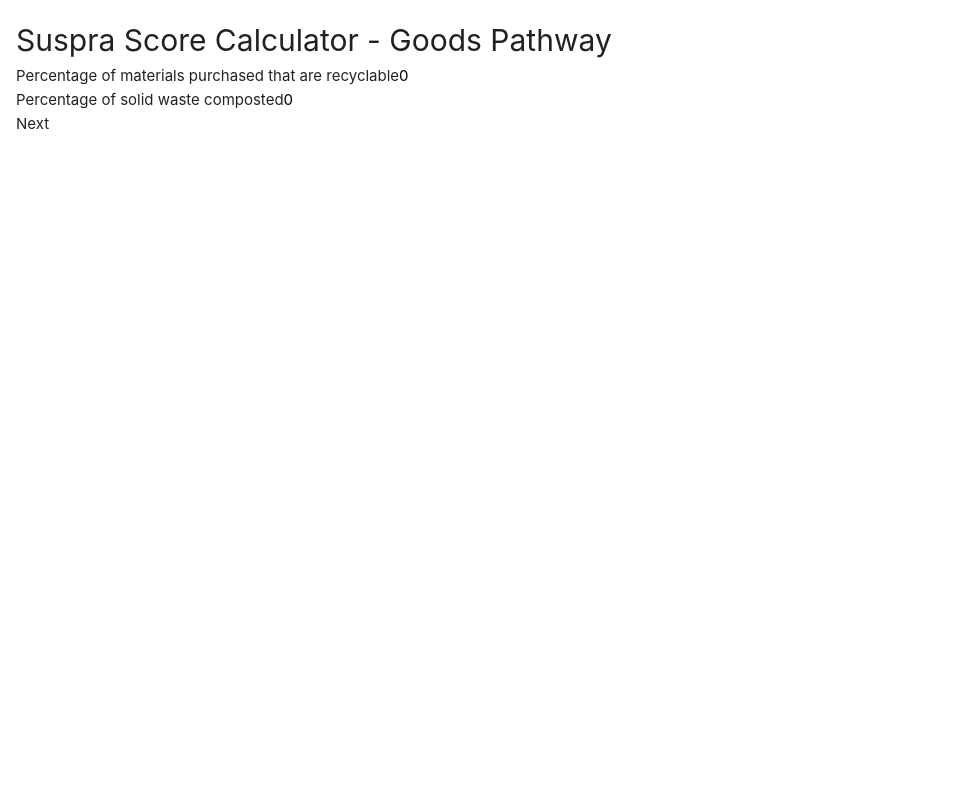
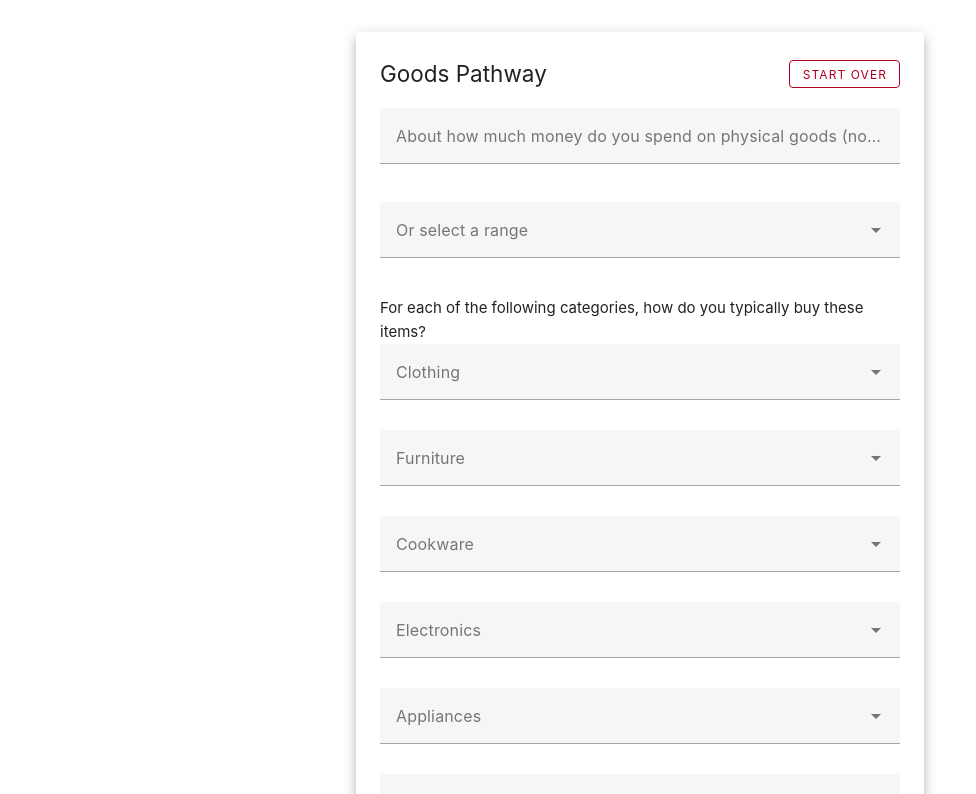
Before and after one commit to ianhorchata/SuspraIndicators, a Vue app: page /goods in a window 1280 px wide. Shown: the top 794 px of the page, without its empty margins (0-976 px from the left). Built offline with nearby package versions, Linux system fonts and the light colour scheme.

Commit message:
Add goods pathway

```diff
--- a/src/views/EnergyView.vue
+++ b/src/views/EnergyView.vue
@@ -76,7 +76,7 @@
     }
   }
   // Save data to IndexedDB (optional, can be expanded)
-  router.push({ name: 'habitat' })
+  router.push({ name: 'goods' })
 }
 function onBack() {
   router.push({ name: 'water' })
--- a/src/views/GoodsView.vue
+++ b/src/views/GoodsView.vue
@@ -1,25 +1,167 @@
 <script setup>
-  import { useRouter } from 'vue-router'
-  import { suspra } from '../suspra'
+import { ref } from 'vue'
+import { useRouter } from 'vue-router'
+import { openDB } from 'idb'
 
-  const router = useRouter()
+const router = useRouter()
 
-  function nextPathway() {
-    router.push({ name: 'habitat' })
+const g1 = ref('')
+const g1a = ref(null)
+const g2 = ref({
+  clothing: null,
+  furniture: null,
+  cookware: null,
+  electronics: null,
+  appliances: null,
+  homegoods: null,
+  tools: null,
+  vehicles: null,
+  other: null,
+})
+const g3 = ref({
+  clothing: null,
+  furniture: null,
+  cookware: null,
+  electronics: null,
+  appliances: null,
+  homegoods: null,
+  tools: null,
+})
+const g4 = ref({
+  clothing: null,
+  furniture: null,
+  cookware: null,
+  electronics: null,
+  appliances: null,
+  homegoods: null,
+  tools: null,
+})
+
+const g1aOptions = [
+  { text: 'Less than $250', value: 1 },
+  { text: '$250–$499', value: 2 },
+  { text: '$500–$999', value: 3 },
+  { text: '$1,000–$2,499', value: 4 },
+  { text: '$2,500 or more', value: 5 },
+  { text: 'Web Blank', value: 97 },
+]
+const g2Options = [
+  { text: 'Mostly New', value: 1 },
+  { text: 'Mix of New & Secondhand', value: 2 },
+  { text: 'Mostly Secondhand', value: 3 },
+  { text: 'I Don’t Buy These', value: 4 },
+  { text: 'Web Blank', value: 97 },
+]
+const g3ClothingOptions = [
+  { text: 'Mostly synthetic (e.g., polyester, spandex, nylon, acrylic)', value: 1 },
+  { text: 'Mostly natural fibers (e.g., cotton, wool, linen)', value: 2 },
+  { text: 'A mix of both', value: 3 },
+  { text: 'Web Blank', value: 97 },
+]
+const g3FurnitureOptions = [
+  { text: 'Mostly made from plastic, laminate, or engineered wood', value: 1 },
+  { text: 'Mostly made from solid wood, metal, or natural materials', value: 2 },
+  { text: 'Mostly treated with stain resistant or water repellent synthetic coating', value: 3 },
+  { text: 'A mix', value: 4 },
+  { text: 'Web Blank', value: 97 },
+]
+const g3CookwareOptions = [
+  { text: 'Mostly plastic or non-stick (e.g., Teflon)', value: 1 },
+  { text: 'Mostly stainless steel, cast iron, or glass', value: 2 },
+  { text: 'A mix of both', value: 3 },
+  { text: 'Web Blank', value: 97 },
+]
+const g3HomegoodsOptions = [
+  { text: 'Mostly synthetic or plastic (e.g., polyester, vinyl, plastic)', value: 1 },
+  { text: 'Mostly natural materials (e.g., wood, cotton, wool, glass, metal)', value: 2 },
+  { text: 'A mix of both', value: 3 },
+  { text: 'Web Blank', value: 97 },
+]
+const g3ToolsOptions = [
+  { text: 'Mostly plastic or disposable materials', value: 1 },
+  { text: 'Mostly metal, wood, or durable/high-quality materials', value: 2 },
+  { text: 'A mix of both', value: 3 },
+  { text: 'Web Blank', value: 97 },
+]
+const g4Options = [
+  { text: 'Donate or Sell', value: 1 },
+  { text: 'Recycle', value: 3 },
+  { text: 'Compost', value: 4 },
+  { text: 'Trash', value: 5 },
+  { text: 'Divert', value: 6 },
+  { text: 'I Don’t Buy These', value: 7 },
+  { text: 'Web Blank', value: 97 },
+]
+
+async function startOver() {
+  try {
+    const suspraDB = await openDB('SuspraDB', 1)
+    if (suspraDB.objectStoreNames.contains('goods')) {
+      await suspraDB.clear('goods')
+    }
+    router.push({ name: 'home' })
+  } catch (error) {
+    router.push({ name: 'home' })
   }
+}
+
+function onNext() {
+  // Save data to IndexedDB (optional, can be expanded)
+  router.push({ name: 'habitat' })
+}
+function onBack() {
+  router.push({ name: 'energy' })
+}
 </script>
 
 <template>
-  <main>
-    <h1>Suspra Score Calculator - Goods Pathway</h1>
-    <p>
-      <label for="goods_percentageMaterialsRecyclable">Percentage of materials purchased that are recyclable</label>
-      <input id="goods_percentageMaterialsRecyclable" type="text" v-model="suspra.goods.percentageMaterialsRecyclable">
-    </p>
-    <p>
-      <label for="goods_percentageSolidWasteComposted">Percentage of solid waste composted</label>
-      <input id="goods_percentageSolidWasteComposted" type="text" v-model="suspra.goods.percentageSolidWasteComposted">
-    </p>
-    <button @click="nextPathway">Next</button>
-  </main>
+  <v-container class="d-flex flex-column align-center justify-center" style="min-height: 100vh; max-width: 600px;">
+    <v-card elevation="8" class="pa-6" style="width: 100%;">
+      <div class="d-flex justify-space-between align-center mb-4">
+        <h2>Goods Pathway</h2>
+        <v-btn color="error" variant="outlined" size="small" @click="startOver">Start Over</v-btn>
+      </div>
+      <form @submit.prevent="onNext">
+        <!-- G1 -->
+        <v-text-field
+          v-model="g1"
+          label="About how much money do you spend on physical goods (not including food or services or renting items) in a typical 3-month period? ($ in 3 months)"
+          type="number"
+          min="0"
+          class="mb-4"
+        />
+        <!-- G1a: Only show if G1 is blank or 97/98 -->
+        <v-select
+          v-if="g1 === '' || g1 == 97 || g1 == 98"
+          v-model="g1a"
+          :items="g1aOptions"
+          label="Or select a range"
+          class="mb-4"
+        />
+        <!-- G2: For each category, how do you typically buy these items? -->
+        <div class="mb-4">
+          <h4>For each of the following categories, how do you typically buy these items?</h4>
+          <v-select v-for="cat in Object.keys(g2)" :key="cat" v-model="g2[cat]" :items="g2Options" :label="cat.charAt(0).toUpperCase() + cat.slice(1)" class="mb-2" />
+        </div>
+        <!-- G3: For each category, what kinds of materials do you typically choose? -->
+        <div class="mb-4">
+          <h4>When buying the following types of products, what kinds of materials do you typically choose?</h4>
+          <v-select v-model="g3.clothing" :items="g3ClothingOptions" label="Clothing" class="mb-2" />
+          <v-select v-model="g3.furniture" :items="g3FurnitureOptions" label="Furniture" class="mb-2" />
+          <v-select v-model="g3.cookware" :items="g3CookwareOptions" label="Cookware" class="mb-2" />
+          <v-select v-model="g3.homegoods" :items="g3HomegoodsOptions" label="Home Goods and Decor" class="mb-2" />
+          <v-select v-model="g3.tools" :items="g3ToolsOptions" label="Tools and Equipment" class="mb-2" />
+        </div>
+        <!-- G4: For each item type, how do you most often get rid of them? -->
+        <div class="mb-4">
+          <h4>For each of the following item types, how do you most often get rid of them when you no longer need them?</h4>
+          <v-select v-for="cat in Object.keys(g4)" :key="cat" v-model="g4[cat]" :items="g4Options" :label="cat.charAt(0).toUpperCase() + cat.slice(1)" class="mb-2" />
+        </div>
+        <div class="d-flex justify-space-between mt-6">
+          <v-btn color="secondary" @click="onBack">Back</v-btn>
+          <v-btn color="primary" type="submit">Next</v-btn>
+        </div>
+      </form>
+    </v-card>
+  </v-container>
 </template>
--- a/src/views/HabitatView.vue
+++ b/src/views/HabitatView.vue
@@ -83,7 +83,7 @@
   router.push({ name: 'movement' })
 }
 function onBack() {
-  router.push({ name: 'energy' })
+  router.push({ name: 'goods' })
 }
 </script>
 
```
Also changed, not shown: 1 other file (tests, documents, lock files or other folders).
